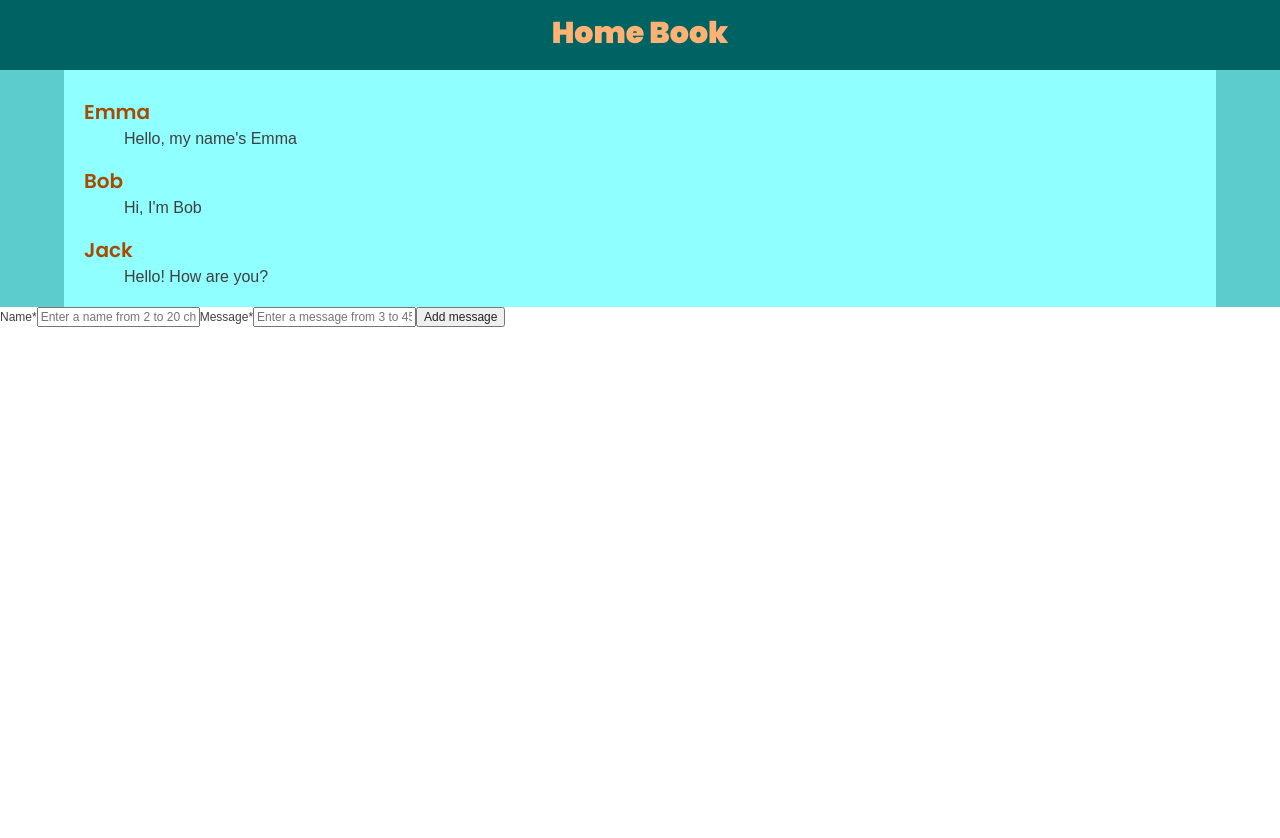
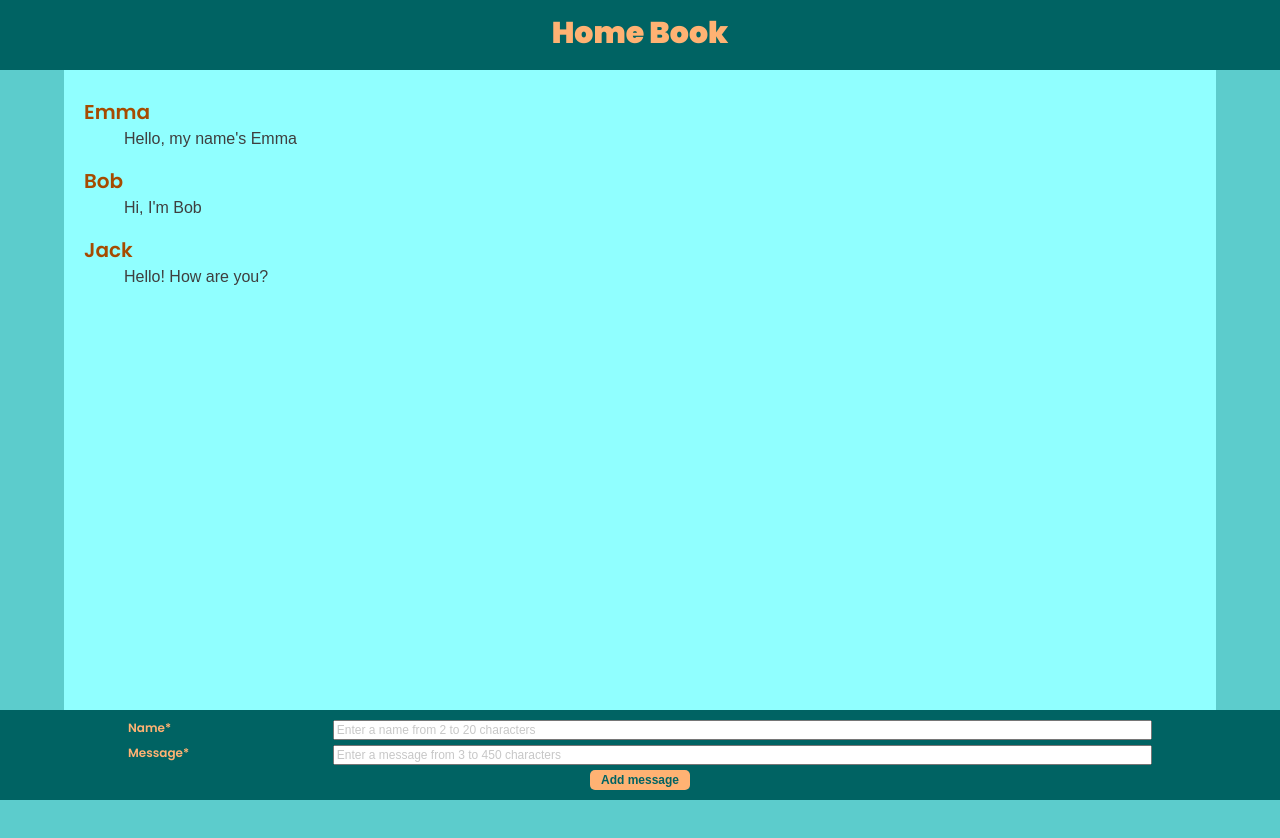
Before and after one commit to LeanNSP/home-book-frontend, a React (Create React App) app: page / in a window 1280 px wide. Shown: the top 838 px of the page. Before the commit the page ends 800 px from the top, so only its background shows below. Built offline with nearby package versions, Linux system fonts and the light colour scheme; a web font is replaced by a local one.

Commit message:
adds footer

```diff
--- a/src/components/Footer/Footer.jsx
+++ b/src/components/Footer/Footer.jsx
@@ -1,19 +1,13 @@
 import React from "react";
+
+import MessageForm from "../MessageForm/MessageForm";
+
+import style from "./Footer.module.css";
 
 const Footer = () => {
   return (
-    <footer>
-      <form>
-        <label>
-          Name*
-          <input placeholder="Enter a name from 2 to 20 characters" />
-        </label>
-        <label>
-          Message*
-          <input placeholder="Enter a message from 3 to 450 characters" />
-        </label>
-        <button>Add message</button>
-      </form>
+    <footer className={style.footer}>
+      <MessageForm />
     </footer>
   );
 };
--- /dev/null
+++ b/src/components/Footer/Footer.module.css
@@ -0,0 +1,10 @@
+.footer {
+  position: fixed;
+  bottom: 0;
+  display: flex;
+  justify-content: center;
+  width: 100%;
+  /* height: 70px; */
+  padding-top: 10px;
+  background-color: var(--secondary-background-color);
+}
--- a/src/components/Main/Main.module.css
+++ b/src/components/Main/Main.module.css
@@ -3,4 +3,6 @@
   justify-content: center;
   background-color: var(--primary-background-color);
   width: 100%;
+  height: 100vh;
+  padding-bottom: 100px;
 }
--- /dev/null
+++ b/src/components/MessageForm/MessageForm.jsx
@@ -0,0 +1,29 @@
+import React from "react";
+
+import style from "./MessageForm.module.css";
+
+const MessageForm = () => {
+  return (
+    <form className={style.form}>
+      <label className={style.label}>
+        Name*
+        <input
+          className={style.input}
+          placeholder="Enter a name from 2 to 20 characters"
+        />
+      </label>
+      <label className={style.label}>
+        Message*
+        <input
+          className={style.input}
+          placeholder="Enter a message from 3 to 450 characters"
+        />
+      </label>
+      <div className={style.btn_wrapper}>
+        <button className={style.btn}>Add message</button>
+      </div>
+    </form>
+  );
+};
+
+export default MessageForm;
--- /dev/null
+++ b/src/components/MessageForm/MessageForm.module.css
@@ -0,0 +1,45 @@
+.form {
+  width: 80%;
+  display: flex;
+  flex-direction: column;
+  /* align-items: center; */
+  margin-bottom: 10px;
+}
+
+.label {
+  display: flex;
+  justify-content: space-between;
+  margin-bottom: 5px;
+  font-weight: 600;
+  color: var(--secondary-font-color);
+}
+
+.input {
+  width: 80%;
+}
+
+.input::placeholder {
+  color: var(--placholder-font-color);
+}
+
+.btn_wrapper {
+  display: flex;
+  justify-content: center;
+}
+
+.btn {
+  width: 100px;
+  height: 20px;
+  background-color: var(--btn-color);
+  border-radius: 5px;
+  border: none;
+  color: var(--secondary-background-color);
+  font-weight: 600;
+}
+
+.btn:hover,
+.btn:focus,
+.btn:active {
+  background-color: var(--btn-hover-bg-color);
+  color: var(--list-background-color);
+}
--- a/src/css/variablies.css
+++ b/src/css/variablies.css
@@ -4,11 +4,11 @@
   --primary-font-color: #3f3f3f;
   --secondary-font-color: #ffb273;
   --name-font-color: #a64b00;
-  --white-font: #ffffff;
+  --placholder-font-color: #c7c7c7;
 
   --primary-background-color: #5ccccc;
   --secondary-background-color: #006363;
   --list-background-color: #90ffff;
-  --primary-content-color: #889dea;
-  --border-color: #c7c7c7;
+  --btn-color: #ffb273;
+  --btn-hover-bg-color: #a64b00;
 }
```
